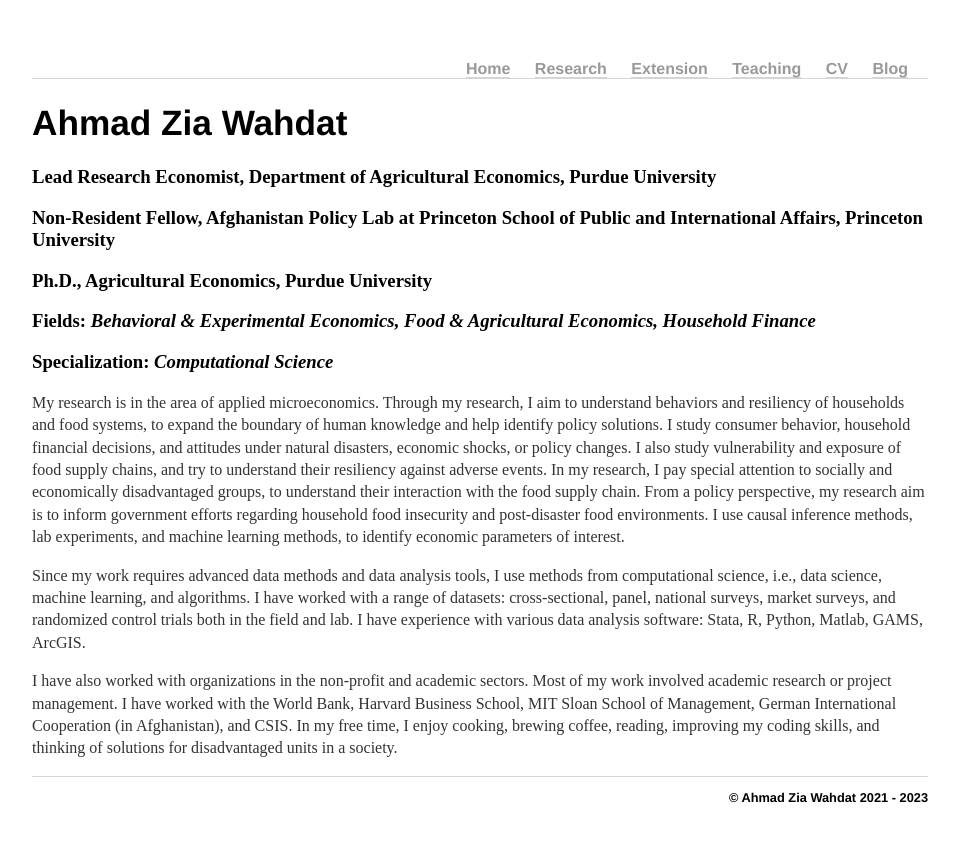
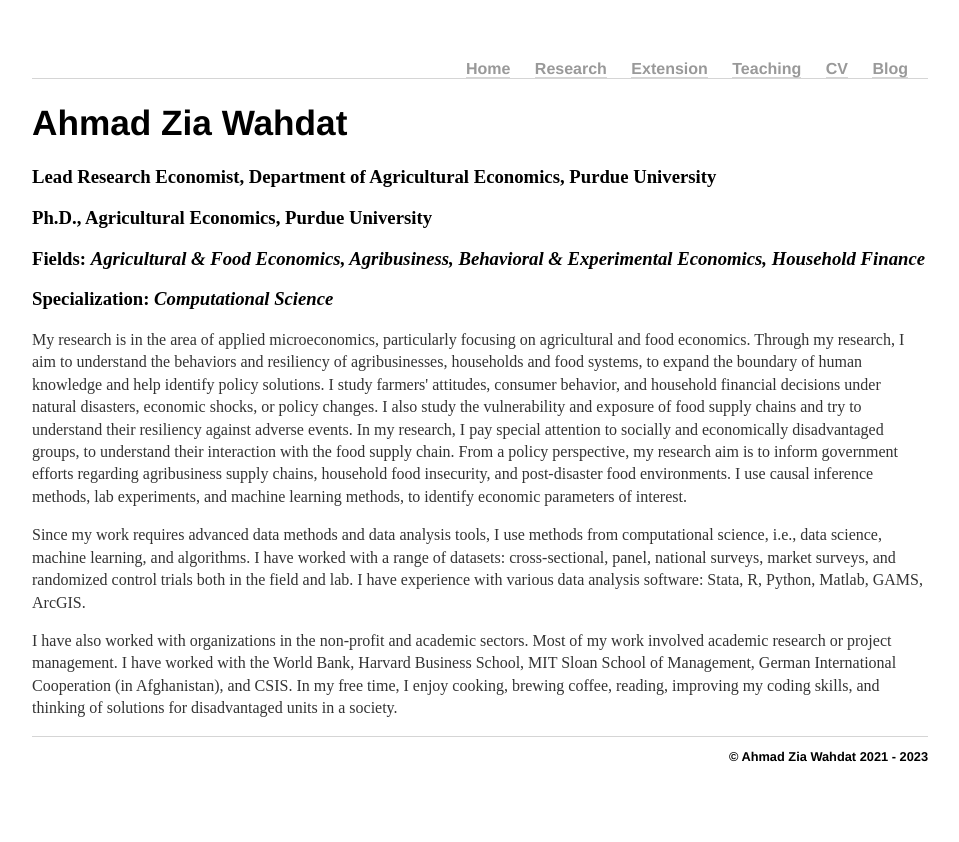
Before and after one commit to awahdat/webpage, a Jekyll site: the page built from index.html, in a window 1280 px wide. Shown: the top 842 px of the page, without its empty margins (160-1119 px from the left). Built offline with Jekyll 4.4.1, drawn with Linux system fonts in a browser that asks for light colours.

Commit message:
Update index.html

```diff
--- a/index.html
+++ b/index.html
@@ -5,21 +5,21 @@ title: Ahmad Zia Wahdat
 <div class="blurb">
 	<h1>Ahmad Zia Wahdat</h1>
 			<h3>Lead Research Economist, Department of Agricultural Economics, Purdue University</h3>
-			<h3>Non-Resident Fellow, Afghanistan Policy Lab at Princeton School of Public and International Affairs, Princeton University</h3>
 			<!-- <h3>Available for research/teaching jobs in 2020-2021 (awahdat AT purdue.edu)</h3> -->
 			<h3>Ph.D., Agricultural Economics, Purdue University</h3>
-			<h3>Fields: <em>Behavioral & Experimental Economics, Food & Agricultural Economics, Household Finance</em></h3>
+			<h3>Fields: <em>Agricultural & Food Economics, Agribusiness, Behavioral & Experimental Economics, Household Finance</em></h3>
 			<h3>Specialization: <em>Computational Science</em></em></h3>
 
 
 
-	<p>My research is in the area of applied microeconomics. Through my research, I aim to understand behaviors and resiliency of
+	<p>My research is in the area of applied microeconomics, particularly focusing on agricultural and food economics.
+		Through my research, I aim to understand the behaviors and resiliency of agribusinesses,
 		households and food systems, to expand the boundary of human knowledge and help identify policy solutions.
-		I study consumer behavior, household financial decisions, and attitudes under natural disasters, economic shocks, or policy changes.
-		I also study vulnerability and exposure of food supply chains, and try to understand their
+		I study farmers' attitudes, consumer behavior, and household financial decisions under natural disasters, economic shocks, or policy changes.
+		I also study the vulnerability and exposure of food supply chains and try to understand their
 		resiliency against adverse events. In my research, I pay special attention to socially and economically disadvantaged groups,
 		to understand their interaction with the food supply chain.
-		From a policy perspective, my research aim is to inform government efforts regarding household food insecurity
+		From a policy perspective, my research aim is to inform government efforts regarding agribusiness supply chains, household food insecurity,
 		and post-disaster food environments. I use causal inference methods, lab experiments, and
 		machine learning methods, to identify economic parameters of interest. </p>
 
```
